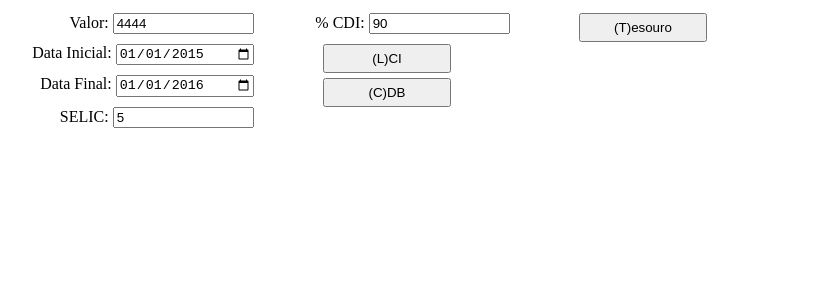
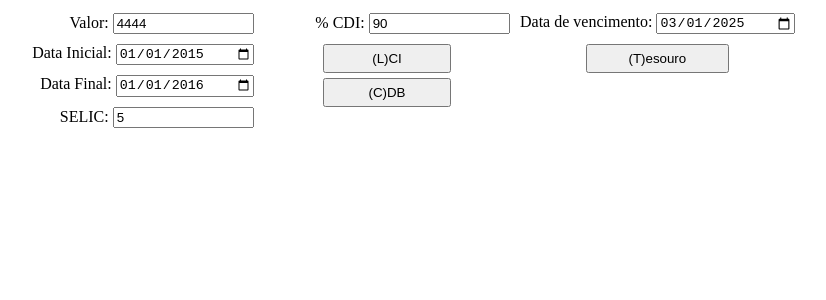
Before and after one commit to oberziner/simulador-investimentos, a React app: page / in a window 1280 px wide. Shown: the top 300 px of the page, without its empty margins (5-831 px from the left). Built offline with nearby package versions, Linux system fonts and the light colour scheme.

Commit message:
Added dueDate to UI

```diff
--- a/src/Tesouro.jsx
+++ b/src/Tesouro.jsx
@@ -2,17 +2,19 @@ import React, { Component } from 'react';
 import { newTesouro } from './simulation/tesouro';
 
 export class Tesouro extends Component {
-  static tesouroFactory({ startDate, initialValue, endDate, selicValue }) {
-    return newTesouro(startDate, initialValue, selicValue, endDate, endDate);
+  static tesouroFactory({ startDate, initialValue, endDate, selicValue, dueDate }) {
+    return newTesouro(startDate, initialValue, selicValue, new Date(dueDate), endDate);
   }
 
   constructor(props) {
     super(props);
 
+    this.handleChange = this.handleChange.bind(this);
     this.notifyInvestmentAdded = props.onInvestmentAdd;
     this.addTesouro = this.addInvestment.bind(this, Tesouro.tesouroFactory);
 
     this.state = {
+      dueDate: '2025-03-01',
       ...props.values,
     };
   }
@@ -21,10 +23,24 @@ export class Tesouro extends Component {
     this.notifyInvestmentAdded(investmentFactory({ ...this.state, ...values }));
   }
 
+  handleChange(e) {
+    this.setState({ [e.target.id]: e.target.value });
+  }
+
   render() {
+    const { state } = this;
     const { values } = this.props;
     return (
       <div className="input-list">
+        <label htmlFor="dueDate">
+          Data de vencimento:
+          <input
+            type="date"
+            id="dueDate"
+            onChange={this.handleChange}
+            value={state.dueDate}
+          />
+        </label>
         <button type="button" accessKey="t" onClick={this.addTesouro.bind(this, values)}>(T)esouro</button>
       </div>
     );
```
Also changed, not shown: 2 other files (tests, documents, lock files or other folders).
